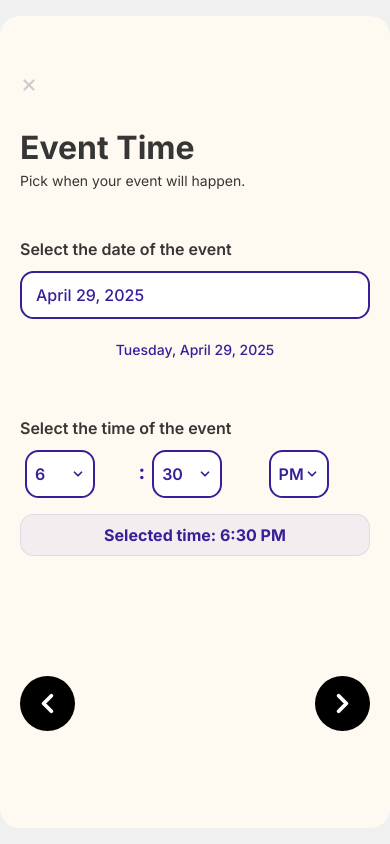
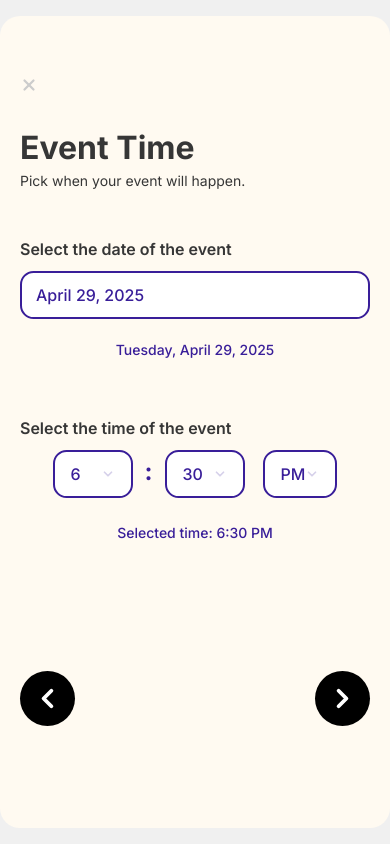
Before and after one commit to sharsharw/PICKI-APP, a Next.js app in the folder picki/: page /events/time in a window 390 px wide. Built offline with nearby package versions, Linux system fonts and the light colour scheme.

Commit message:
Added rsvp page

```diff
--- a/picki/app/components/datePicker/datePicker.css
+++ b/picki/app/components/datePicker/datePicker.css
@@ -1,4 +1,3 @@
-/* Variables */
 :root {
   /* Colors */
   --date-primary-color: #391E99;
@@ -26,7 +25,7 @@
   font-family: "inter", sans-serif;
 }
 
-/* Label and Display - PRESERVED EXACTLY AS ORIGINAL */
+/* Label and Display */
 .date-label {
   display: block;
   font-size: var(--date-font-size);
--- a/picki/app/components/timePicker/timePicker.css
+++ b/picki/app/components/timePicker/timePicker.css
@@ -1,21 +1,20 @@
-/* separatedTimePicker.css - Simplified Animations, Bold Design */
 :root {
-  /* Colors - matching your datePicker.css with enhanced boldness */
-  --time-primary-color: #391E99;       /* Primary accent color */
-  --time-text-color: #B1B1B1;          /* Main text color */
-  --time-label-color: #363636;         /* Label text color */
-  --time-border-color: #391E99;        /* Border color */
-  --time-background: #ffffff;          /* Background color */
-  --time-selected-color: #391E99;      /* Selected time background */
-  --time-selected-text: #ffffff;       /* Selected time text */
-  --time-hover-bg: #D6D1EA;            /* Hover background */
+  /* Colors */
+  --time-primary-color: #391E99;
+  --time-text-color: #B1B1B1;
+  --time-label-color: #363636;
+  --time-border-color: #391E99;
+  --time-background: #ffffff;
+  --time-selected-color: #391E99;
+  --time-selected-text: #ffffff;
+  --time-hover-bg: #D6D1EA;
 
   /* Sizes and Spacing */
-  --time-border-radius: 13.5px;        /* Border radius for input */
-  --time-font-size: 16px;              /* Base font size */
+  --time-border-radius: 13.5px;
+  --time-font-size: 16px;
 }
 
-/* Base Container Styles */
+/* Container and Basic Elements */
 .separated-time-picker {
   width: 100%;
   margin-bottom: 20px;
@@ -23,16 +22,25 @@
   position: relative;
 }
 
-/* Label Styles */
 .time-label {
   display: block;
   font-size: var(--time-font-size);
   font-weight: 600;
   margin-bottom: 12px;
+  margin-top: 50px;
   color: var(--time-label-color);
 }
 
-/* Time Selectors Container */
+.time-display {
+  font-size: 14px;
+  color: var(--time-primary-color);
+  font-weight: 500;
+  text-align: center;
+  padding: 10px;
+  margin-bottom: 50px;
+}
+
+/* Layout and Containers */
 .time-selectors-container {
   display: flex;
   justify-content: center;
@@ -41,20 +49,18 @@
   margin-bottom: 16px;
 }
 
-/* Individual Time Selector */
 .time-selector {
   position: relative;
-  margin: 0 5px;
-  flex-grow: 1;
+  margin: 0 9px;
   max-width: 110px;
 }
 
-/* Selector Buttons - Bold Design */
+/* Buttons and Interactive Elements */
 .time-selector-button {
-  min-width: 90px;
-  padding: 12px 14px;
+  min-width: 80px;
+  padding: 12px 16px;
   font-size: 16px;
-  font-weight: 600;
+  font-weight: 500;
   background-color: var(--time-background);
   border: 2px solid var(--time-border-color);
   border-radius: var(--time-border-radius);
@@ -67,36 +73,29 @@
   height: 48px;
 }
 
-.time-selector-button:hover {
-  border-color: var(--time-primary-color);
-  background-color: rgba(214, 209, 234, 0.2);
-}
-
 .time-selector-button:focus {
   outline: none;
   border-color: var(--time-primary-color);
-  box-shadow: 0 0 0 4px rgba(57, 30, 153, 0.2);
+  box-shadow: 0 0 0 2px #D6D1EA;
 }
 
-/* Time separator ":" - Bold */
 .time-separator {
   font-size: 24px;
   font-weight: 700;
   color: var(--time-primary-color);
-  margin: 0 5px;
-  padding-bottom: 5px; /* Visual alignment */
+  margin: 0 3px;
+  padding-bottom: 5px;
 }
 
-/* AM/PM Selector */
 .ampm-selector .time-selector-button {
   min-width: 70px;
   max-width: 90px;
 }
 
-/* Dropdown Arrow - Simplified */
+/* Dropdown Elements */
 .dropdown-arrow {
   transition: transform 0.2s ease;
-  color: var(--time-primary-color);
+  color: #D6D1EA;
   stroke-width: 3;
   width: 14px;
   height: 14px;
@@ -104,9 +103,9 @@
 
 .dropdown-arrow.open {
   transform: rotate(180deg);
+  color: var(--time-primary-color);
 }
 
-/* Options Dropdown - Simplified Animation */
 .options-dropdown {
   position: absolute;
   top: calc(100% + 6px);
@@ -117,15 +116,14 @@
   background-color: var(--time-background);
   border: 2px solid var(--time-border-color);
   border-radius: var(--time-border-radius);
-  box-shadow: 0 8px 16px rgba(57, 30, 153, 0.2);
   z-index: 1000;
-  /* Simplified fade-in animation */
   animation: simpleDropdown 0.15s ease-out forwards;
-  padding: 6px 0;
+  padding: 6px 0 6px 0;
+  padding-right: 6px;
 }
 
 .minute-dropdown {
-  max-height: 250px;
+  max-height: 220px;
 }
 
 .ampm-dropdown {
@@ -133,18 +131,14 @@
 }
 
 @keyframes simpleDropdown {
-  from {
-    opacity: 0;
-  }
-  to {
-    opacity: 1;
-  }
+  from { opacity: 0; }
+  to { opacity: 1; }
 }
 
-/* Individual Time Option - Bold but Simple */
+/* Time Options */
 .time-option {
   padding: 10px 14px;
-  font-size: 15px;
+  font-size: 14px;
   font-weight: 500;
   color: var(--time-primary-color);
   cursor: pointer;
@@ -164,19 +158,6 @@
   font-weight: 700;
 }
 
-/* Time Display */
-.time-display {
-  margin-top: 12px;
-  font-size: 16px;
-  color: var(--time-primary-color);
-  font-weight: 700;
-  text-align: center;
-  background-color: rgba(214, 209, 234, 0.3);
-  padding: 10px;
-  border-radius: var(--time-border-radius);
-  border: 1px solid rgba(57, 30, 153, 0.1);
-}
-
 /* Scrollbar Styling */
 .options-dropdown::-webkit-scrollbar {
   width: 6px;
@@ -185,30 +166,15 @@
 .options-dropdown::-webkit-scrollbar-track {
   background: #f1f1f1;
   border-radius: 10px;
+  margin: 6px 0;
 }
 
 .options-dropdown::-webkit-scrollbar-thumb {
   background: var(--time-primary-color);
   border-radius: 10px;
+  background-clip: padding-box;
 }
 
 .options-dropdown::-webkit-scrollbar-thumb:hover {
   background: #2e1878;
 }
-
-/* Mobile Optimization */
-@media (max-width: 480px) {
-  .time-selector-button {
-    min-width: 70px;
-    padding: 10px 8px;
-  }
-
-  .ampm-selector .time-selector-button {
-    min-width: 60px;
-  }
-
-  .time-separator {
-    font-size: 20px;
-    margin: 0 2px;
-  }
-}
--- a/picki/app/events/time/page.js
+++ b/picki/app/events/time/page.js
@@ -5,39 +5,34 @@ import Link from 'next/link';
 import ArrowButton from '../../components/arrowButton/ArrowButton';
 import { X } from 'lucide-react';
 import CustomDatePicker from '../../components/datePicker/datePicker';
-import SeparatedTimePicker from '../../components/timePicker/timePicker'; // Import the new component
+import SeparatedTimePicker from '../../components/timePicker/timePicker';
 import '../events.css';
 
 export default function EventTimePage() {
+  // State for date and time
   const [eventDate, setEventDate] = useState(new Date());
-  const [eventTime, setEventTime] = useState(new Date()); // Time state
+  const [eventTime, setEventTime] = useState(new Date());
 
-  // Optional: Function to combine date and time
+  // Utility function to combine date and time
   const getCombinedDateTime = () => {
     const combinedDate = new Date(eventDate);
-    combinedDate.setHours(
-      eventTime.getHours(),
-      eventTime.getMinutes(),
-      0,
-      0
-    );
+    combinedDate.setHours(eventTime.getHours(), eventTime.getMinutes(), 0, 0);
     return combinedDate;
   };
 
   return (
-    <div className="event-creator-container bg-gray-100 p-8 rounded-lg shadow-xl">
-      <div className="mobile-frame max-w-lg mx-auto">
-        <div className="event-page bg-white rounded-lg shadow-lg p-6">
-          <div className="close-button-container flex justify-end">
-            <X size={18} strokeWidth={3} className="close-icon cursor-pointer text-gray-600" />
+    <div className="event-creator-container">
+      <div className="mobile-frame">
+        <div className="event-page">
+          <div className="close-button-container">
+            <X size={18} strokeWidth={3} className="close-icon" />
           </div>
 
           <div className="create-event-form">
-            <h1 className="text-2xl font-bold text-gray-800">Event Time</h1>
-            <p className="subtitle text-sm text-gray-500 mb-6">Pick when your event will happen.</p>
+            <h1>Event Time</h1>
+            <p className="subtitle">Pick when your event will happen.</p>
 
-            {/* Date Picker */}
-            <div className="mb-6">
+            <div className="date-picker-container">
               <CustomDatePicker
                 selectedDate={eventDate}
                 onChange={setEventDate}
@@ -45,8 +40,7 @@ export default function EventTimePage() {
               />
             </div>
 
-            {/* Time Picker (Separated) */}
-            <div className="mb-6">
+            <div className="time-picker-container">
               <SeparatedTimePicker
                 selectedTime={eventTime}
                 onChange={setEventTime}
@@ -55,13 +49,12 @@ export default function EventTimePage() {
             </div>
           </div>
 
-          {/* Navigation Buttons */}
-          <div className="event-nav mt-4 flex justify-between">
+          <div className="event-nav">
             <Link href='/events'>
-              <ArrowButton direction="left" className="bg-indigo-500 text-white p-2 rounded-full" />
+              <ArrowButton direction="left" />
             </Link>
-            <Link href="">
-              <ArrowButton direction="right" className="bg-indigo-500 text-white p-2 rounded-full" />
+            <Link href="/events/rsvp">
+              <ArrowButton direction="right" />
             </Link>
           </div>
         </div>
```
Also changed, not shown: picki/app/components/timePicker/timePicker.js (+6 -12 lines).
